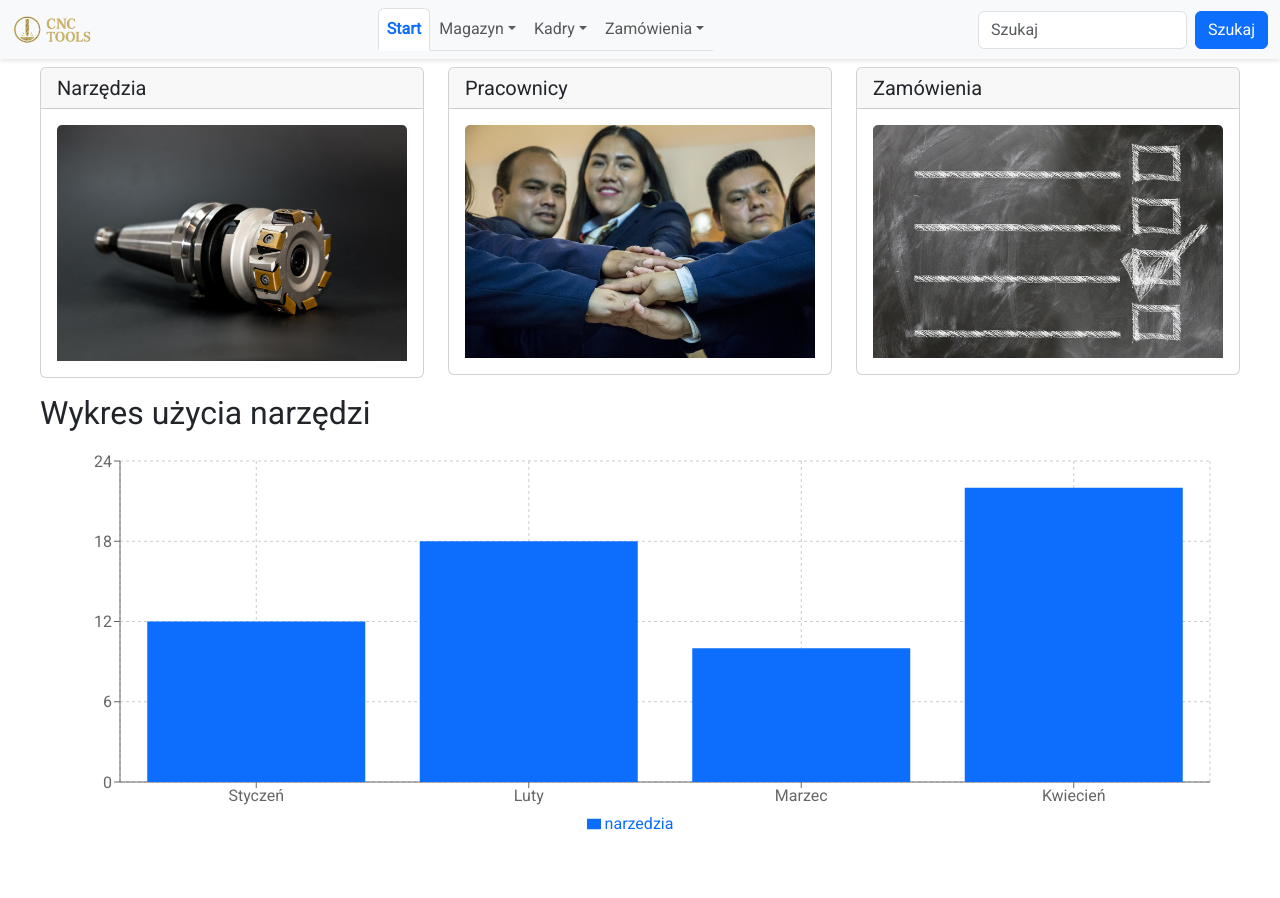
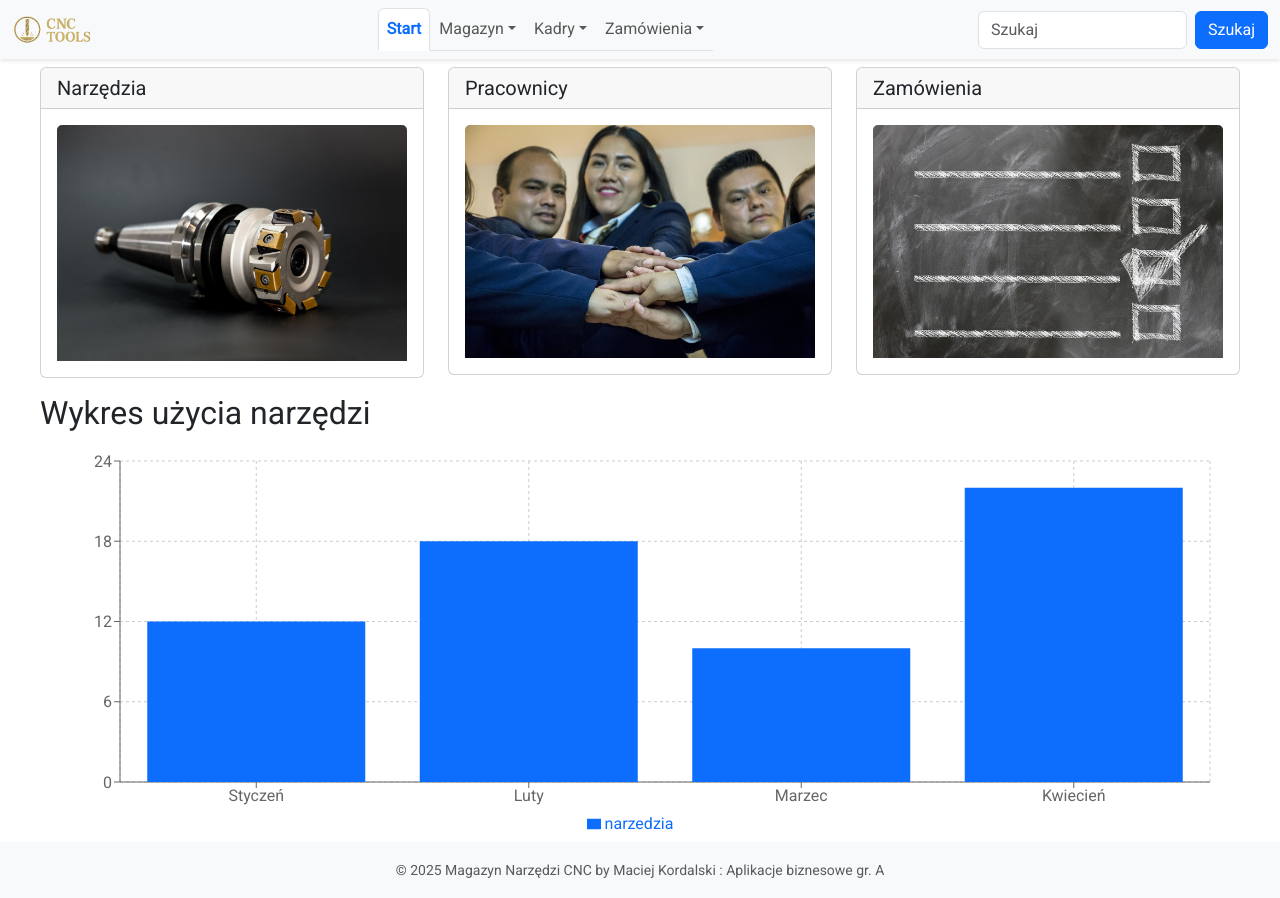
Before and after one commit to Mkordalskii/ReactApp, a React (Vite) app in the folder reactapp.client/: page / in a window 1280 px wide. Before the commit the page ends 841 px from the top, so only its background shows below. Built offline with nearby package versions, Linux system fonts and the light colour scheme.

Commit message:
Add header, main, footer in Layout.jsx

```diff
--- a/reactapp.client/src/App.jsx
+++ b/reactapp.client/src/App.jsx
@@ -69,7 +69,7 @@ function App() {
                     </Card>
                 </Col>
             </Row>
-            <Row>
+            <Row className="mb-5">
                 <div style={{ width: '100%', height: 400 }}>
                     <h2>Wykres użycia narzędzi</h2>
                     <ResponsiveContainer>
--- a/reactapp.client/src/layout/Layout.jsx
+++ b/reactapp.client/src/layout/Layout.jsx
@@ -14,6 +14,7 @@ export function Layout() {
 
     return (
         <div className="app">
+            <header>
                 <Navbar expand="lg" className="bg-body-tertiary">
                     <Container fluid>
                         <Navbar.Brand as={NavLink} to="/" className="d-block">
@@ -84,12 +85,21 @@ export function Layout() {
                         </Navbar.Collapse>
                     </Container>
                 </Navbar>
+            </header>
 
+            <main>
                 <div className="px-3">
                     <Container fluid>
                         <Outlet />
                     </Container>
                 </div>
+            </main >
+            <footer className="text-center text-muted py-3 bg-light">
+                <Container>
+                    <small>© {new Date().getFullYear()} Magazyn Narzędzi CNC by Maciej Kordalski : Aplikacje biznesowe gr. A</small>
+                </Container>
+            </footer>
         </div>
+
     );
 }
```
Lines whose indentation alone changed are shown as unchanged.
